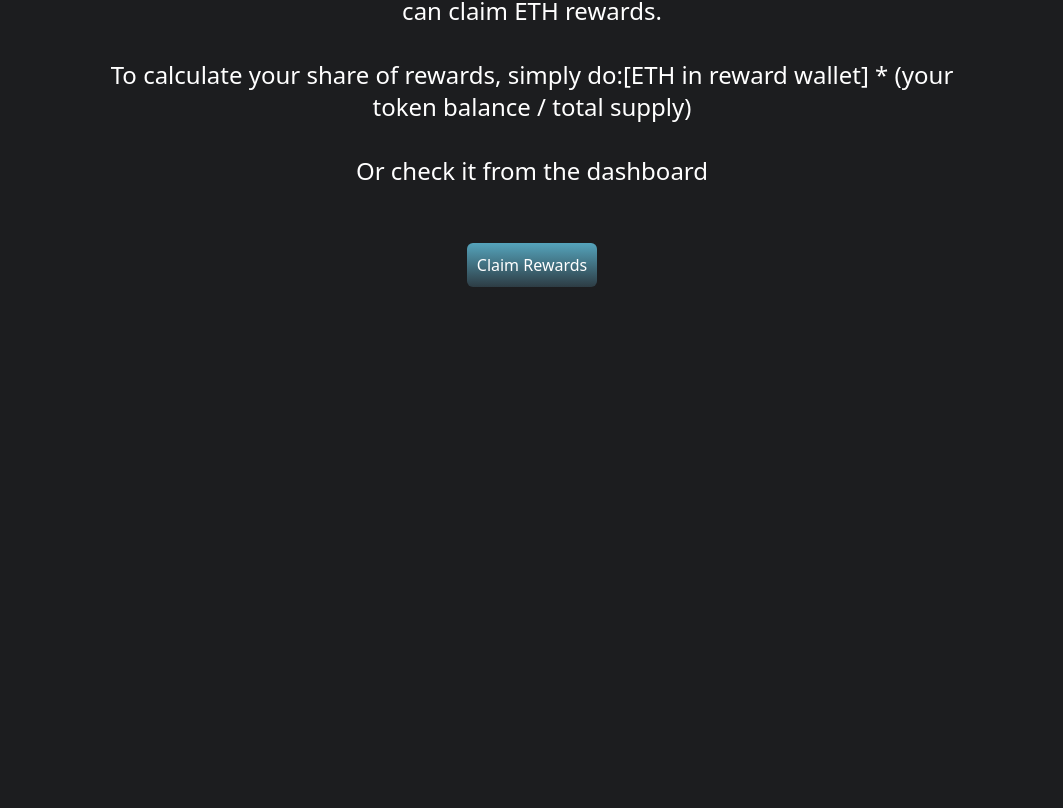
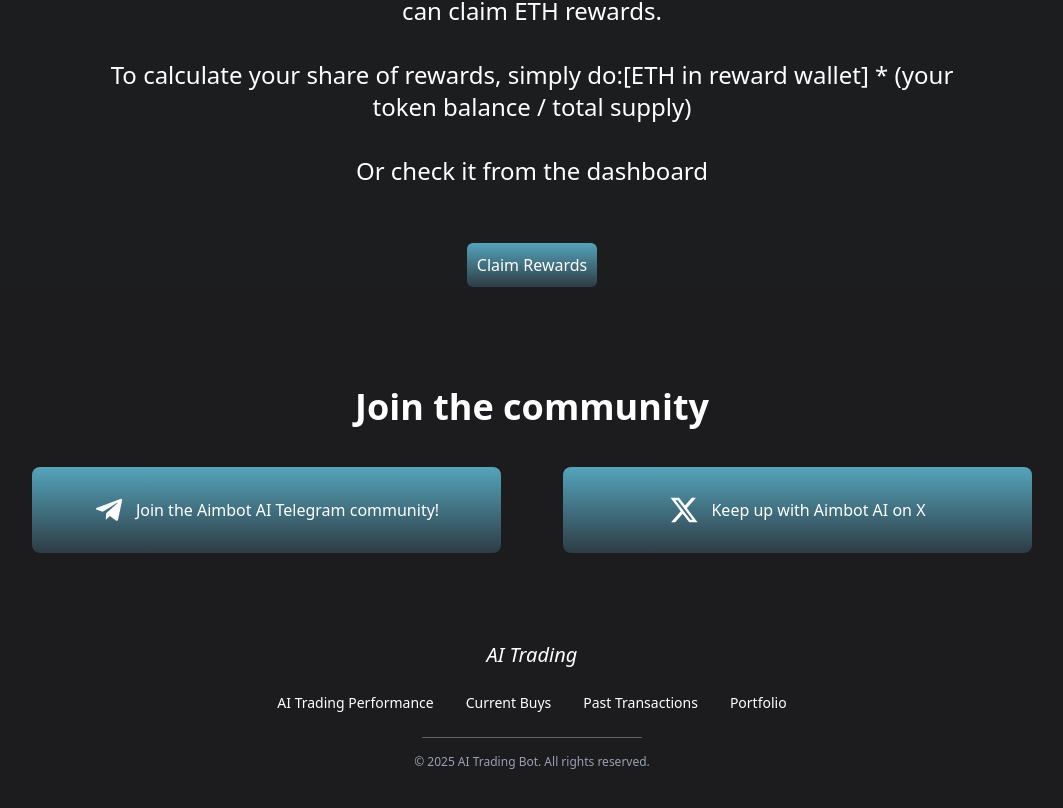
Before and after one commit to blackdevWeb3/ai_trading_webapp, a Next.js app: page /portfolio in a window 1280 px wide. Shown: the part 2554-3362 px from the top of the page, without its empty margins (108-1171 px from the left). Before the commit the page ends 2861 px from the top, so only its background shows below. Built offline with nearby package versions, Linux system fonts and the light colour scheme; no server answers.

Commit message:
completed
Co-authored-by: sm4rtdev <elonscottdev@gmail.com>
Co-authored-by: blackdevWeb3 <tan.haruki93@gmail.com>

```diff
--- a/src/app/portfolio/page.tsx
+++ b/src/app/portfolio/page.tsx
@@ -4,6 +4,9 @@ import StatBlock from "@/components/statBlock";
 import StatGradientCard from "@/components/StatGradientCard";
 import { FiRefreshCw } from 'react-icons/fi';
 import LiveTokenTable from "@/components/LiveTokenTable";
+import { FaTelegramPlane } from 'react-icons/fa';
+import { FaXTwitter } from 'react-icons/fa6';
+import Link from 'next/link';
 
 export default function Home() {
   return (
@@ -118,7 +121,62 @@ export default function Home() {
             </div>
         </div>
       </main>
-      <footer className="w-full"></footer>
+      <footer className="w-full">
+        <div className="text-white text-center justify-items-center md:pt-25 pt-10 pb-12 bg-[#1c1c1e]">
+            <h2 className="md:text-4xl text-3xl font-bold mb-10">Join the community</h2>
+            <div className="flex flex-col sm:flex-row gap-4 justify-between items-center max-w-[1000px] w-full">
+                {/* Telegram */}
+                <a
+                    href="https://t.me/your-telegram"
+                    target="_blank"
+                    rel="noopener noreferrer"
+                    className="flex items-center justify-center max-w-[469px] w-full gap-3 px-4 py-7 rounded-lg text-white font-normal text-[16px] sm:text-base"
+                    style={{
+                        background: 'linear-gradient(180deg, #61C4E1 -31.25%, #26292E 118.75%)',
+                    }}
+                    >
+                    <FaTelegramPlane size={30} />
+                    Join the Aimbot AI Telegram community!
+                </a>
+
+                {/* Twitter / X */}
+                <a
+                    href="https://x.com/your-x-profile"
+                    target="_blank"
+                    rel="noopener noreferrer"
+                    className="flex items-center justify-center max-w-[469px] w-full gap-3 px-4 py-7 rounded-lg text-white font-normal text-[16px] sm:text-base"
+                    style={{
+                        background: 'linear-gradient(180deg, #61C4E1 -31.25%, #26292E 118.75%)',
+                    }}
+                    >
+                    <FaXTwitter size={30} />
+                    Keep up with Aimbot AI on X
+                </a>
+            </div>
+        </div>
+        <div className="text-white text-center py-10 bg-[#1c1c1e]">
+            <h2 className="text-xl italic mb-6">AI Trading</h2>
+
+            <div className="flex flex-wrap justify-center gap-8 text-sm mb-6">
+                <Link href="/" className="hover:underline">
+                AI Trading Performance
+                </Link>
+                <Link href="/current-buys" className="hover:underline">
+                Current Buys
+                </Link>
+                <Link href="/past-transactions" className="hover:underline">
+                Past Transactions
+                </Link>
+                <Link href="/portfolio" className="hover:underline">
+                Portfolio
+                </Link>
+            </div>
+
+            <div className="h-px w-[220px] mx-auto bg-white/30 mb-4" />
+
+            <p className="text-xs text-gray-400">© 2025 AI Trading Bot. All rights reserved.</p>
+        </div>
+      </footer>
     </div>
   );
 }
```
Also changed, not shown: 2 other files (tests, documents, lock files or other folders).
